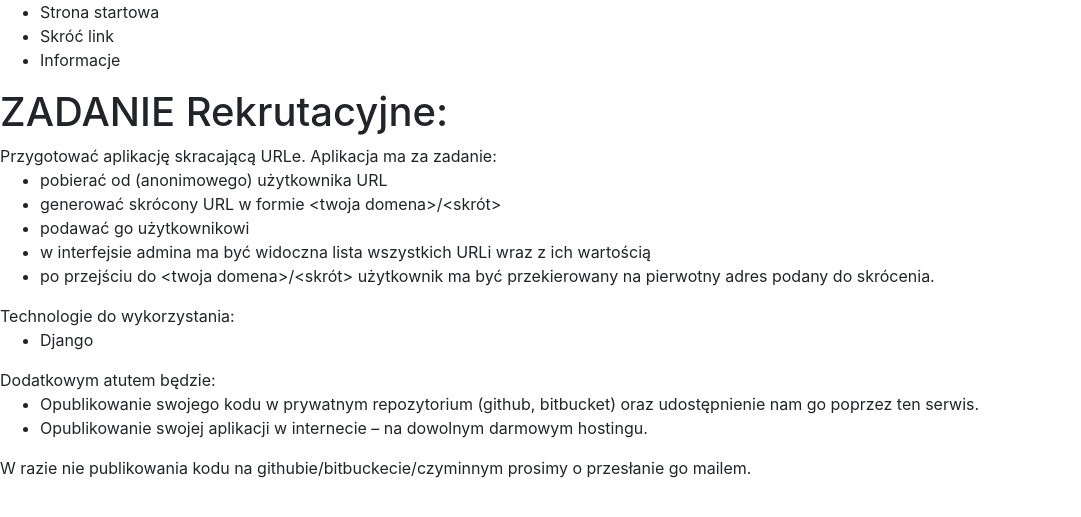
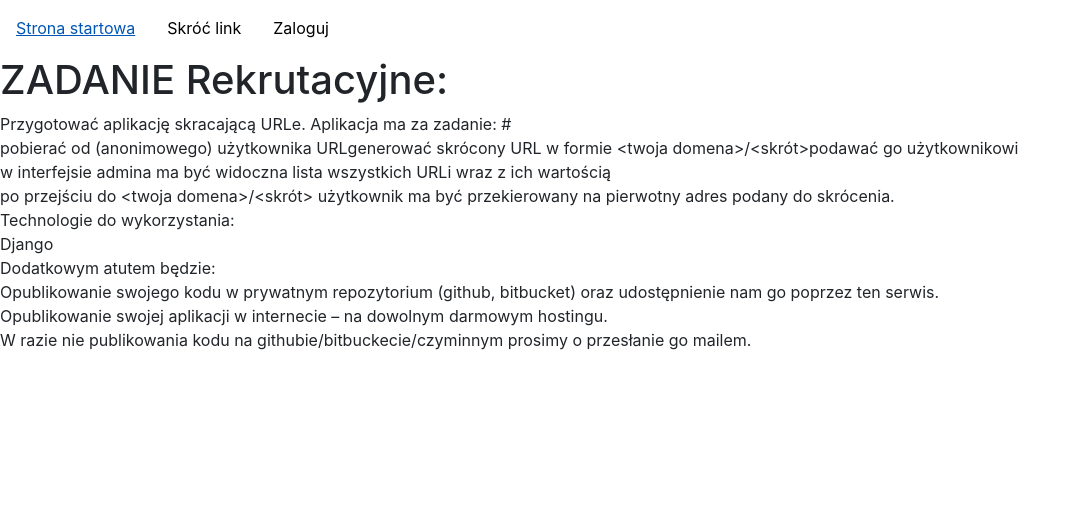
Before and after one commit to DominikZurawski/django_shortURL, a Django app: page / in a window 1280 px wide. Shown: the top 517 px of the page, without its empty margins (0-1081 px from the left). Run offline with Django 3.2, Linux system fonts and the light colour scheme; some libraries are stand-ins or nearby versions.

Commit message:
kilka zmian w stylach

```diff
--- a/skroc_url/templates/skroc_url/home.html
+++ b/skroc_url/templates/skroc_url/home.html
@@ -9,6 +9,7 @@
 		<link rel="stylesheet" href="https://use.fontawesome.com/releases/v5.0.10/css/all.css" integrity="sha384-+d0P83n9kaQMCwj8F4RJB66tzIwOKmrdb46+porD/OvrJ+37WqIM7UoBtwHO6Nlg" crossorigin="anonymous">
 
 </head>
+
 <body>
 	{% include 'skroc_url/index.html' %}
 	<h1>{{title|capfirst}}</h1>
@@ -16,7 +17,7 @@
 
 
 	Przygotować aplikację skracającą URLe. Aplikacja ma za zadanie:
-	<ul>
+	#<ul style="background-color: #00000">
 		<li>pobierać od (anonimowego) użytkownika URL</li>
 		<li>generować skrócony URL w formie &lt;twoja domena&gt;/&lt;skrót&gt;</li>
 		<li>podawać go użytkownikowi </li>
--- a/skroc_url/templates/skroc_url/index.html
+++ b/skroc_url/templates/skroc_url/index.html
@@ -1,7 +1,32 @@
+<style>
+ul {
+  list-style-type: none;
+  margin: 0;
+  padding: 0;
+  overflow: hidden;
+  background-color: #FFFFFF;
+}
+
+li {
+  float: left;
+}
+
+li a {
+  display: block;
+  color: black;
+  text-align: center;
+  padding: 16px;
+  text-decoration: none;
+}
+
+li a:hover {
+  background-color: #14441;
+}
+</style>
 <nav>
 	<ul>
-		<li>Strona startowa</li>
-		<li>Skróć link</li>
-		<li>Informacje</li>
-	</ul>
+		<li><a href="">Strona startowa</a></li>
+		<li><a href="/skracanie/">Skróć link</a></li>
+		<li><a href="/admin/">Zaloguj</a></li>
+		</ul>
 </nav>
--- a/skroc_url/templates/skroc_url/outputURL.html
+++ b/skroc_url/templates/skroc_url/outputURL.html
@@ -6,7 +6,7 @@
 	<h1>{{info}}</h1>
 	<h4 ><a href="#" >{{ link }}</a></h4>
     <h3 >skrócono do:</h3>
-    <h3><a href="/{{ link.shortURL }}" class="card-link">{{ link.shortURL }}</a> <i class="far fa-copy" data-clipboard-text="{{ link.short }}"></i></h3>
+    <h3><a href="/{{ link.shortURL }}" class="card-link">{{ link.shortURL }}</a> <i class="far fa-copy" data-clipboard-text="{{ link.shortURL }}"></i></h3>
 
 </div>
 
```
Also changed, not shown: db.sqlite3.
